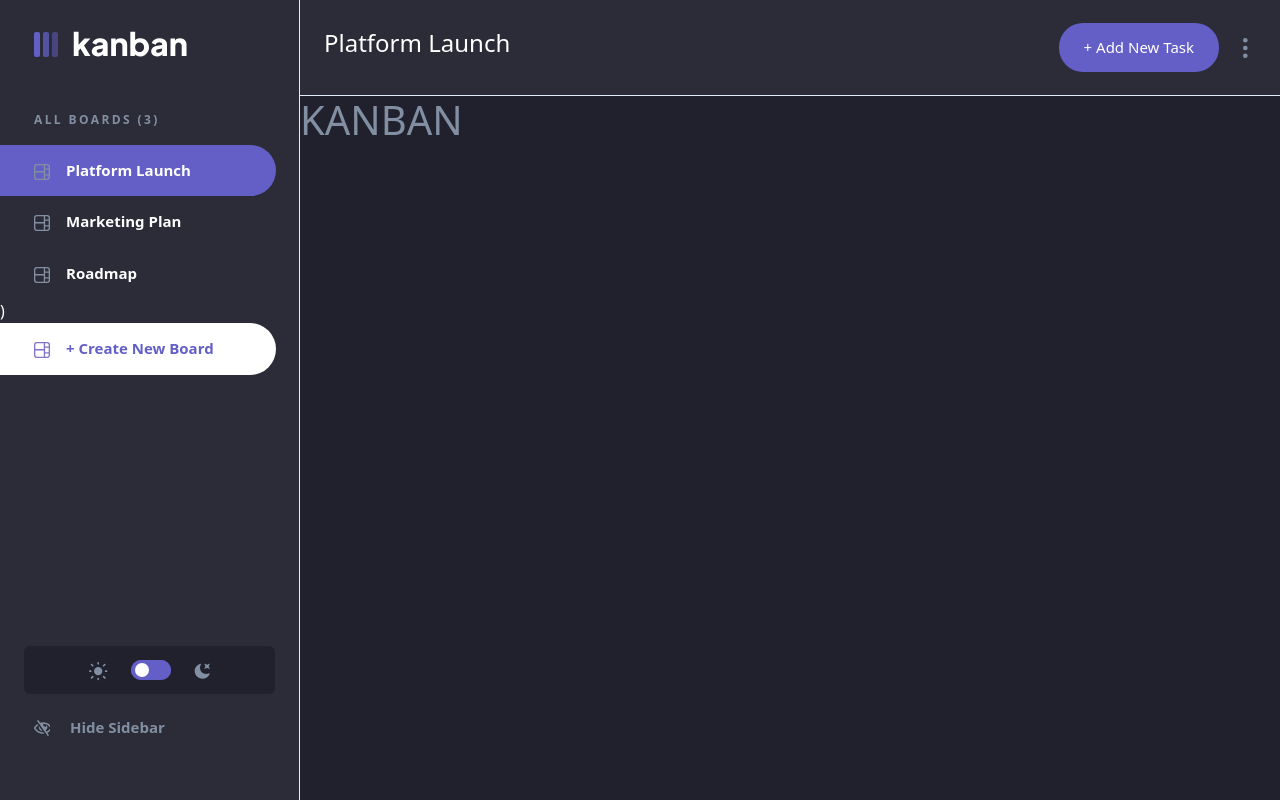
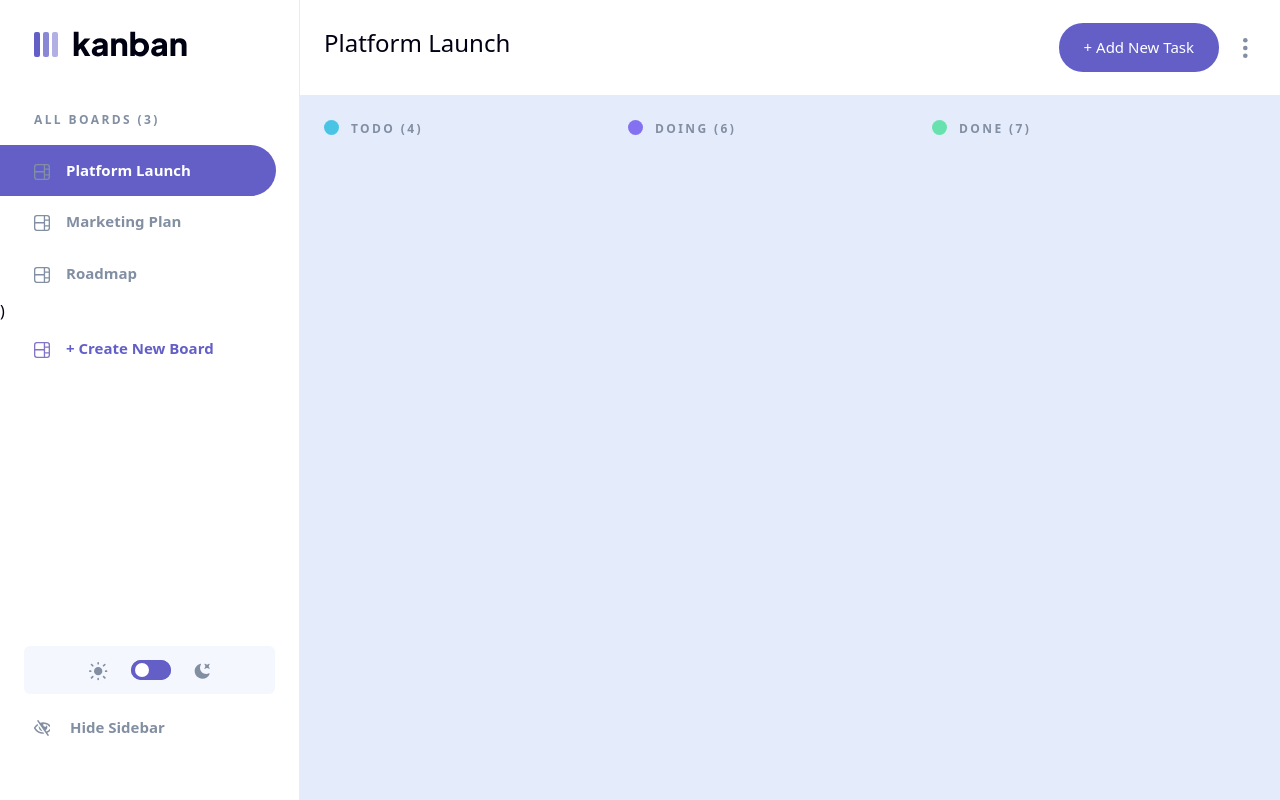
Before and after one commit to ZaidaMM/kanban, a React (Create React App) app: page / in a window 1280 px wide. Both pictures are taken after a click on the element "Platform Launch". Built offline with nearby package versions, Linux system fonts and the light colour scheme.

Commit message:
columns setup

```diff
--- /dev/null
+++ b/src/components/Columns.tsx
@@ -0,0 +1,28 @@
+import { useAppContext } from '../provider/AppProvider';
+
+const Columns = () => {
+  const { selectedBoard, boards } = useAppContext();
+
+  return (
+    <>
+      {selectedBoard ? (
+        selectedBoard.columns?.map((column) => (
+          <div className='columns-container'>
+            <div className='column-name'>
+              <span className={column.name?.toLowerCase()}></span>
+              <p className='column-title' key={column.name}>
+                {column.name} <span>({column.tasks?.length})</span>
+              </p>
+            </div>
+          </div>
+        ))
+      ) : (
+        <>
+          <p>This board is empty. Create a new column to get started</p>
+          <button>+ Add New Column</button>
+        </>
+      )}
+    </>
+  );
+};
+export default Columns;
--- a/src/layout/Layout.tsx
+++ b/src/layout/Layout.tsx
@@ -2,6 +2,8 @@ import React from 'react';
 import { useThemeContext } from '../provider/ThemeModeProvider';
 import TopNavigation from './components/TopNavigation';
 import Sidebar from './components/Sidebar';
+import { Container } from 'reactstrap';
+import Homepage from './components/Homepage';
 
 const Layout = () => {
   const { darkMode, dark, light } = useThemeContext();
@@ -20,7 +22,9 @@ const Layout = () => {
               darkMode ? { backgroundColor: dark } : { backgroundColor: light }
             }
           >
-            <h1>KANBAN</h1>
+            <Container className='p-0'>
+              <Homepage />
+            </Container>
           </main>
         </div>
       </div>
--- /dev/null
+++ b/src/layout/components/Homepage.tsx
@@ -0,0 +1,12 @@
+import Columns from '../../components/Columns';
+
+const Homepage = () => {
+  return (
+    <div>
+      <div className='selected-board'>
+        <Columns />
+      </div>
+    </div>
+  );
+};
+export default Homepage;
--- a/src/layout/styles/layout.scss
+++ b/src/layout/styles/layout.scss
@@ -250,6 +250,59 @@
     color: $grey-300;
     min-height: calc(100vh - 96px);
     min-width: calc(100vw - 300px);
+
+    .selected-board {
+      display: flex;
+      flex-direction: row;
+      padding-top: 24px;
+      .columns-container {
+        display: grid;
+        grid-template-rows: auto;
+        grid-template-columns: 1fr;
+        margin-right: 24px;
+        padding-bottom: 24px;
+        padding-left: 24px;
+        min-width: 280px;
+      }
+      .column-name {
+        display: flex;
+        flex-direction: row;
+        justify-content: left;
+        text-align: center;
+        flex-wrap: nowrap;
+        padding-bottom: 24px;
+
+        .todo {
+          background-color: #49c4e5;
+          height: 15px;
+          width: 15px;
+          border-radius: 50%;
+          align-items: center;
+        }
+        .doing {
+          background-color: #8471f2;
+          height: 15px;
+          width: 15px;
+          border-radius: 50%;
+          align-items: center;
+        }
+        .done {
+          background-color: #67e2ae;
+          height: 15px;
+          width: 15px;
+          border-radius: 50%;
+          align-items: center;
+        }
+        .column-title {
+          text-transform: uppercase;
+          color: $grey-300;
+          font-weight: 700;
+          letter-spacing: 2.4px;
+          font-size: 12px;
+          padding-left: 12px;
+        }
+      }
+    }
   }
 }
 
--- a/src/provider/ThemeModeProvider.tsx
+++ b/src/provider/ThemeModeProvider.tsx
@@ -10,7 +10,7 @@ function useThemeContext() {
 }
 
 const ThemeModeProvider = (props: { children: ReactNode }) => {
-  const [darkMode, setDarkMode] = useState<boolean>(true);
+  const [darkMode, setDarkMode] = useState<boolean>(false);
 
   const handleToggleTheme = () => {
     setDarkMode(!darkMode);
```
